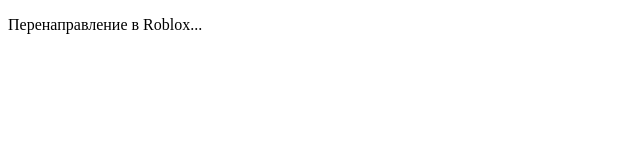
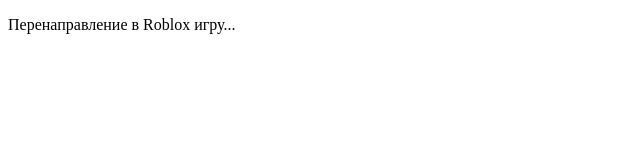
Before and after one commit to ScripterNumber/JoinRobloxPlayer, a plain HTML site: page index.html in a window 1280 px wide. Shown: the full height of the page, 0-640 px from the left. Drawn offline with Linux system fonts and the light colour scheme.

Commit message:
Update index.html

```diff
--- a/index.html
+++ b/index.html
@@ -18,6 +18,6 @@
     </script>
 </head>
 <body>
-    <p>Перенаправление в Roblox...</p>
+    <p>Перенаправление в Roblox игру...</p>
 </body>
 </html>
```
